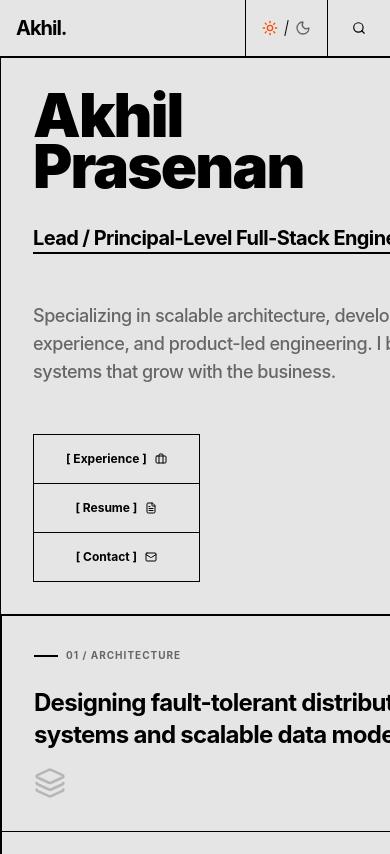
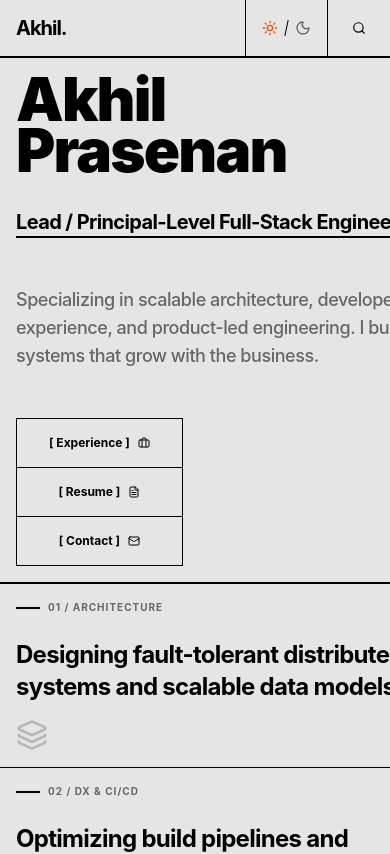
Before and after one commit to decodez/decodez.github.io, a React (Vite) app: page /#/ in a window 390 px wide. Shown: the top 854 px of the page. Built offline with nearby package versions, Linux system fonts and the light colour scheme.

Commit message:
fix: balance mobile horizontal padding and borders

```diff
--- a/src/styles.css
+++ b/src/styles.css
@@ -22,10 +22,23 @@
     border-left: 1px solid var(--border-color);
   }
 
+  /* Responsive adjustment for mobile to look centered */
+  @media (max-width: 640px) {
+    .te-grid-container {
+      border-left: 0;
+    }
+  }
+
   .te-grid-item {
     border-right: 1px solid var(--border-color);
     border-bottom: 1px solid var(--border-color);
-    padding: 2rem;
+    padding: 1rem;
+  }
+
+  @media (min-width: 640px) {
+    .te-grid-item {
+      padding: 2rem;
+    }
   }
 }
 
```
